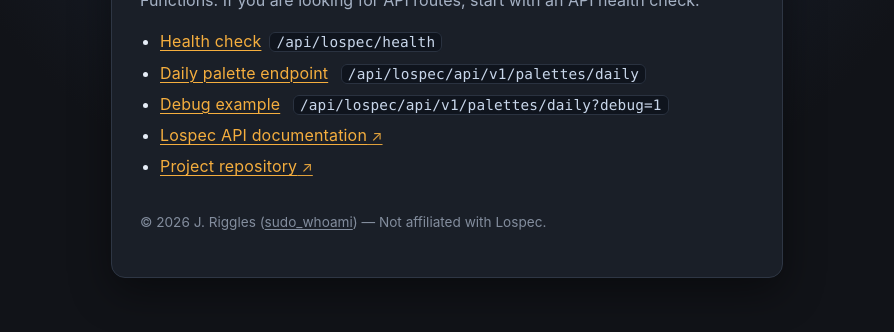
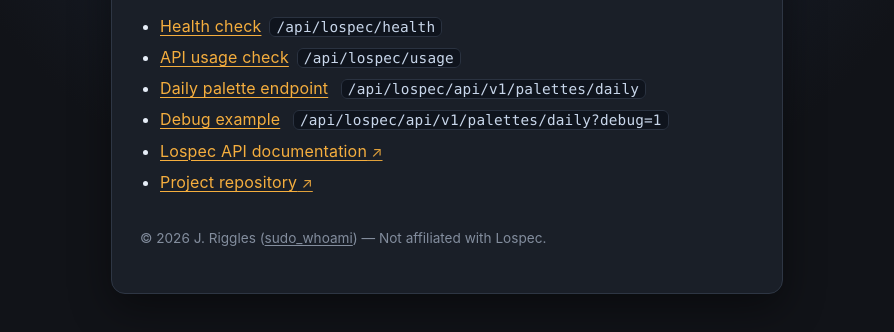
Before and after one commit to JRiggles/lospec-api-proxy, a website: page index.html in a window 1280 px wide. Shown: the part 318-650 px from the top of the page, without its empty margins (193-1087 px from the left). Drawn offline with Linux system fonts and the light colour scheme.

Commit message:
feat: add API usage check link to index.html

```diff
--- a/index.html
+++ b/index.html
@@ -110,6 +110,7 @@
         </p>
         <ul>
             <li><a href="/api/lospec/health">Health check</a><code>/api/lospec/health</code></li>
+            <li><a href="/api/lospec/api/v1/usage">API usage check</a><code>/api/lospec/usage</code></li>
             <li><a href="/api/lospec/api/v1/palettes/daily">Daily palette endpoint</a> <code>/api/lospec/api/v1/palettes/daily</code></li>
             <li><a href="/api/lospec/api/v1/palettes/daily?debug=1">Debug example</a> <code>/api/lospec/api/v1/palettes/daily?debug=1</code></li>
             <!-- external links -->
```
